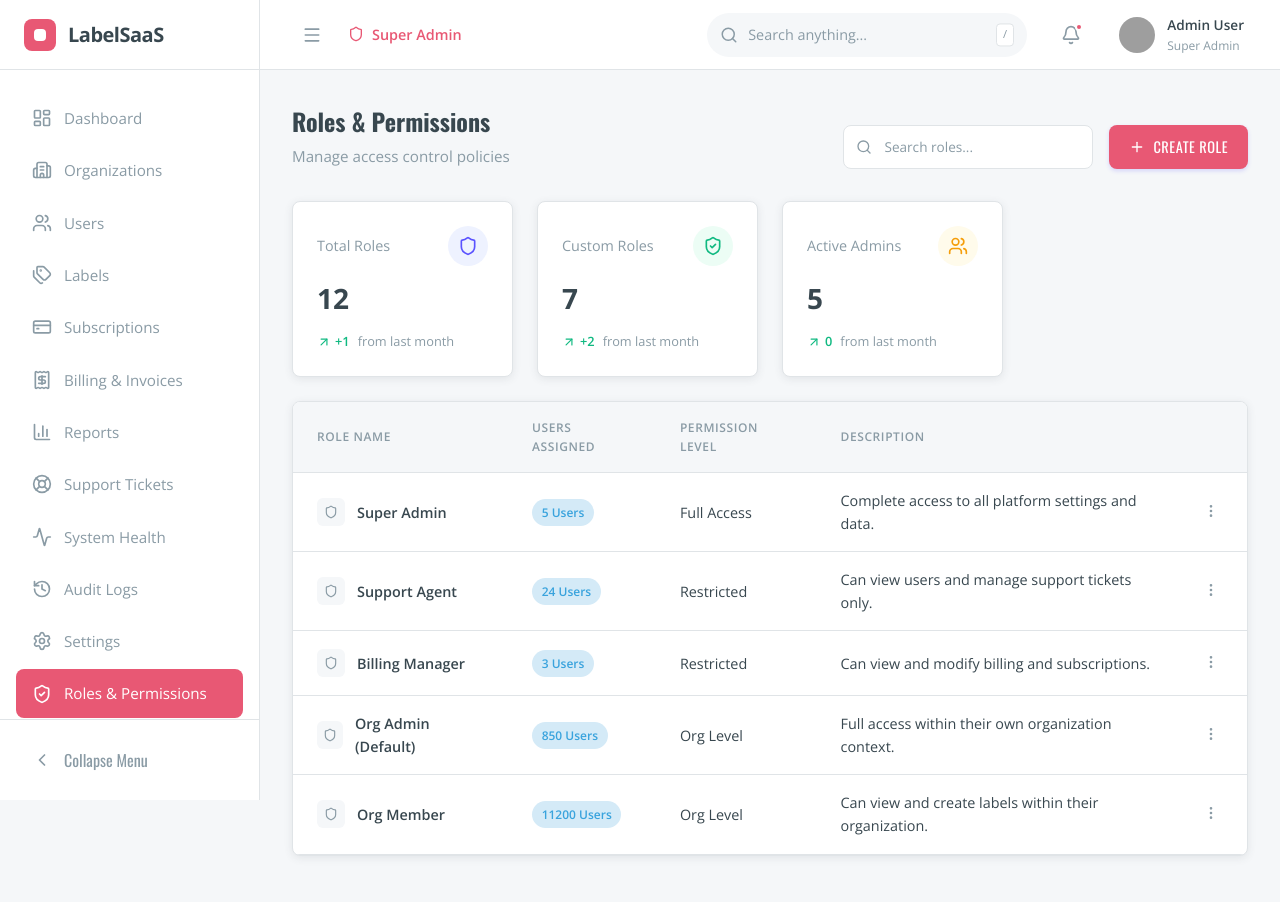
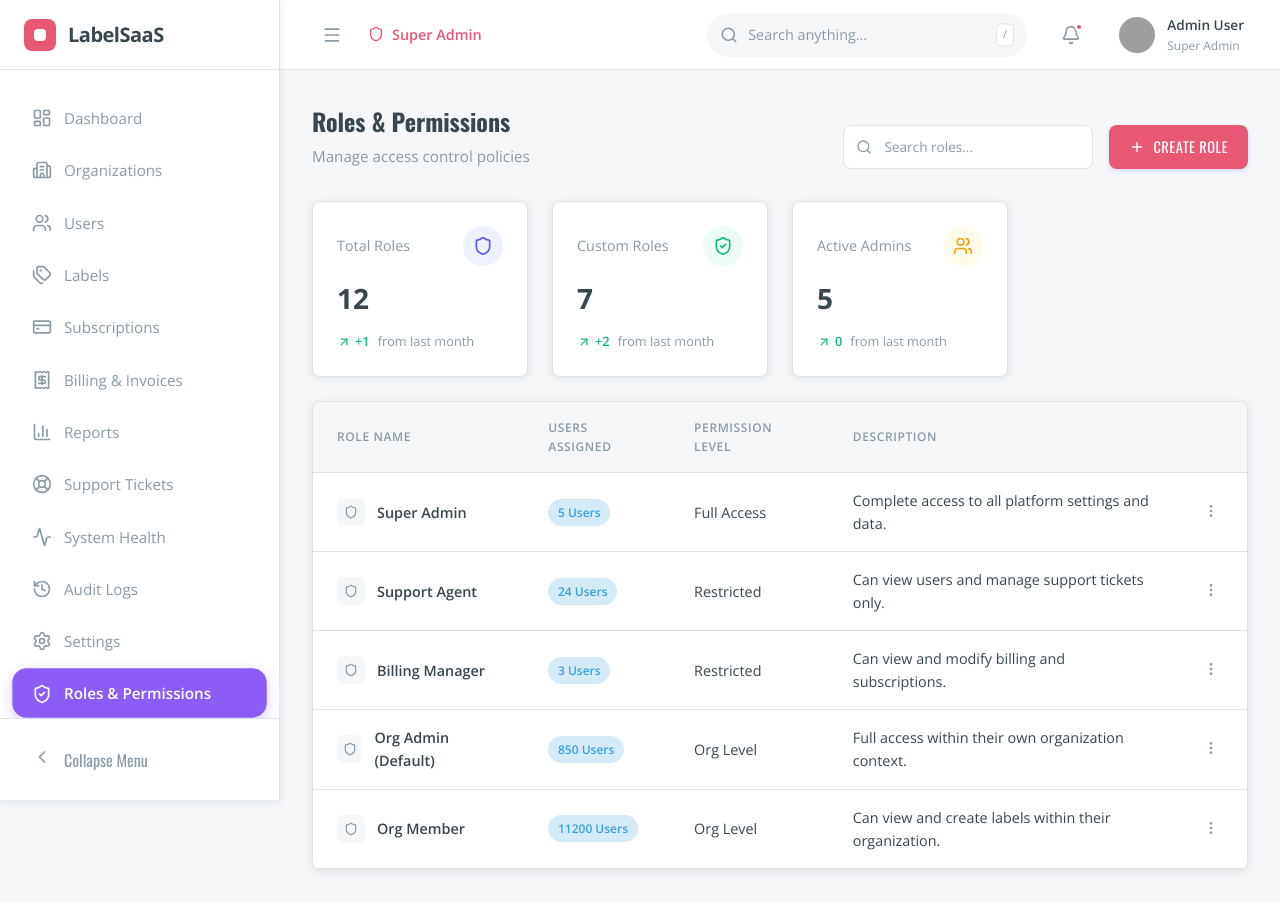
Before and after one commit to raihanabanu231-maker/printing-labeler-admin-dashboard, a React (Vite) app: page /roles in a window 1280 px wide. Built offline with nearby package versions, Linux system fonts and the light colour scheme; grey boxes are pictures that could not be loaded.

Commit message:
feat: implement framer-motion premium sidebar animations

```diff
--- a/package.json
+++ b/package.json
@@ -10,6 +10,7 @@
     "preview": "vite preview"
   },
   "dependencies": {
+    "framer-motion": "^12.40.0",
     "lucide-react": "^1.18.0",
     "react": "^19.2.6",
     "react-dom": "^19.2.6",
--- a/src/components/layout/Sidebar.css
+++ b/src/components/layout/Sidebar.css
@@ -1,19 +1,33 @@
 .sidebar {
-  width: var(--sidebar-width);
+  /* width is managed by framer-motion */
   height: 100vh;
   background-color: var(--surface);
   border-right: 1px solid var(--border-color);
   display: flex;
   flex-direction: column;
-  transition: width 0.3s ease;
   flex-shrink: 0;
   position: sticky;
   top: 0;
   z-index: 10;
+  overflow: hidden; /* Needed for glow sweep and clean collapsing */
+  box-shadow: var(--shadow-sm); /* Soft shadow requested */
 }
 
-.sidebar.collapsed {
-  width: 80px;
+/* Optional premium sweep glow effect container */
+.glow-sweep {
+  position: absolute;
+  top: 0;
+  left: 0;
+  width: 50%;
+  height: 100%;
+  background: linear-gradient(
+    90deg,
+    rgba(255, 255, 255, 0) 0%,
+    rgba(139, 92, 246, 0.08) 50%,
+    rgba(255, 255, 255, 0) 100%
+  );
+  pointer-events: none;
+  z-index: 20;
 }
 
 .sidebar-header {
@@ -22,11 +36,7 @@
   align-items: center;
   padding: 0 1.5rem;
   border-bottom: 1px solid var(--border-color);
-}
-
-.sidebar.collapsed .sidebar-header {
-  justify-content: center;
-  padding: 0;
+  white-space: nowrap;
 }
 
 .logo-container {
@@ -43,6 +53,7 @@
   display: flex;
   align-items: center;
   justify-content: center;
+  flex-shrink: 0;
 }
 
 .logo-dot {
@@ -62,6 +73,7 @@
 .sidebar-scroll {
   flex: 1;
   overflow-y: auto;
+  overflow-x: hidden;
   padding: 1.5rem 1rem;
 }
 
@@ -76,39 +88,92 @@
   align-items: center;
   gap: 0.75rem;
   padding: 0.75rem 1rem;
-  border-radius: var(--radius-md);
+  border-radius: 14px; /* Border radius: 14px */
   color: var(--text-muted);
   font-weight: 500;
   font-size: 0.95rem;
   position: relative;
+  text-decoration: none;
+  white-space: nowrap;
+  outline: none;
+  border: none;
+  background: transparent;
+  width: 100%;
+  text-align: left;
+  font-family: inherit;
+  transition: color 0.15s ease; /* Hover Effects Duration: 150ms */
+  z-index: 2;
 }
 
-.sidebar.collapsed .nav-item {
-  justify-content: center;
-  padding: 0.75rem;
+.nav-icon {
+  flex-shrink: 0;
+  transition: transform 0.15s ease; /* Icon moves right by 3px on hover */
+  position: relative;
+  z-index: 3;
+}
+
+.nav-text {
+  display: block;
+  position: relative;
+  z-index: 3;
 }
 
 .nav-item:hover {
-  background-color: var(--bg-color);
   color: var(--text-main);
 }
 
-.nav-item.active {
-  background-color: var(--primary);
-  color: white;
+.nav-item:hover .nav-icon {
+  transform: translateX(3px); /* Hover effect: Icon moves right */
 }
 
-.nav-item.active:hover {
-  background-color: var(--primary-hover);
+.nav-item-bg-hover {
+  position: absolute;
+  top: 0;
+  left: 0;
+  right: 0;
+  bottom: 0;
+  background-color: var(--bg-color);
+  border-radius: 14px;
+  z-index: 1;
+  opacity: 0;
+  transition: opacity 0.15s ease;
 }
 
-.sidebar.collapsed .nav-text {
+.nav-item:hover .nav-item-bg-hover {
+  opacity: 1; /* Hover effect: Background softly appears */
+}
+
+.nav-item.active {
+  color: white;
+  font-weight: 600;
+}
+
+/* Framer motion active indicator morphology */
+.nav-active-indicator {
+  position: absolute;
+  top: 0;
+  left: 0;
+  right: 0;
+  bottom: 0;
+  background-color: var(--primary-purple); /* Primary purple color */
+  border-radius: 14px; /* Border radius: 14px */
+  z-index: 1;
+  box-shadow: 0 4px 12px rgba(139, 92, 246, 0.3); /* Subtle premium glow */
+}
+
+/* Remove active hover BG */
+.nav-item.active .nav-item-bg-hover {
   display: none;
+}
+.nav-item.active:hover .nav-icon {
+  transform: none; /* No icon move on active */
 }
 
 .sidebar-footer {
   padding: 1rem;
   border-top: 1px solid var(--border-color);
+  white-space: nowrap;
+  overflow: hidden;
 }
 
 .collapse-btn {
@@ -119,12 +184,12 @@
   padding: 0.75rem 1rem;
   color: var(--text-muted);
   font-weight: 500;
-  border-radius: var(--radius-md);
+  border-radius: 14px;
+  transition: color 0.15s ease, background-color 0.15s ease;
 }
 
-.sidebar.collapsed .collapse-btn {
-  justify-content: center;
-  padding: 0.75rem;
+.collapse-btn-icon {
+  flex-shrink: 0;
 }
 
 .collapse-btn:hover {
--- a/src/components/layout/Sidebar.jsx
+++ b/src/components/layout/Sidebar.jsx
@@ -1,4 +1,6 @@
+import { useState } from 'react';
 import { Link, useLocation } from 'react-router-dom';
+import { motion, AnimatePresence } from 'framer-motion';
 import {
   LayoutDashboard,
   Building2,
@@ -34,14 +36,82 @@ const navItems = [
 export default function Sidebar({ isCollapsed, toggleCollapse }) {
   const location = useLocation();
 
+  // Animation Variants
+  const sidebarVariants = {
+    expanded: {
+      width: '280px',
+      transition: {
+        duration: 0.35,
+        ease: 'easeInOut',
+        when: 'beforeChildren', // Expand width first, then stagger labels
+        staggerChildren: 0.03
+      }
+    },
+    collapsed: {
+      width: '80px',
+      transition: {
+        duration: 0.35,
+        ease: 'easeInOut',
+        when: 'afterChildren', // Labels disappear first, then shrink
+        staggerChildren: 0.02,
+        staggerDirection: -1
+      }
+    }
+  };
+
+  const itemVariants = {
+    expanded: {
+      opacity: 1,
+      x: 0,
+      display: 'block',
+      transition: { duration: 0.2, ease: 'easeOut' }
+    },
+    collapsed: {
+      opacity: 0,
+      x: -10,
+      transition: { duration: 0.2, ease: 'easeIn' },
+      transitionEnd: { display: 'none' } // Hide completely after fading out
+    }
+  };
+
+  const glowVariants = {
+    expanded: {
+      x: ['-100%', '200%'],
+      opacity: [0, 1, 0],
+      transition: { duration: 0.4, ease: 'linear' }
+    },
+    collapsed: {
+      opacity: 0,
+      transition: { duration: 0 }
+    }
+  };
+
   return (
-    <aside className={`sidebar ${isCollapsed ? 'collapsed' : ''}`}>
+    <motion.aside
+      className="sidebar"
+      initial={false}
+      animate={isCollapsed ? "collapsed" : "expanded"}
+      variants={sidebarVariants}
+    >
+      {/* Subtle Premium Glow Sweep on Expand */}
+      {!isCollapsed && (
+        <motion.div
+          className="glow-sweep"
+          variants={glowVariants}
+        />
+      )}
+
       <div className="sidebar-header">
         <div className="logo-container">
           <div className="logo-icon">
             <span className="logo-dot"></span>
           </div>
-          {!isCollapsed && <span className="logo-text">LabelSaaS</span>}
+          <motion.span
+            className="logo-text"
+            variants={itemVariants}
+          >
+            LabelSaaS
+          </motion.span>
         </div>
       </div>
 
@@ -50,6 +120,7 @@ export default function Sidebar({ isCollapsed, toggleCollapse }) {
           {navItems.map((item) => {
             const Icon = item.icon;
             const isActive = location.pathname === item.path;
+
             return (
               <Link
                 key={item.name}
@@ -57,8 +128,28 @@ export default function Sidebar({ isCollapsed, toggleCollapse }) {
                 className={`nav-item ${isActive ? 'active' : ''}`}
                 title={isCollapsed ? item.name : undefined}
               >
+                {/* Active Indicator Background */}
+                {isActive && (
+                  <motion.div
+                    layoutId="activeTab"
+                    className="nav-active-indicator"
+                    initial={{ scale: 1 }}
+                    animate={{ scale: 1.03 }}
+                    transition={{ type: "spring", bounce: 0.2, duration: 0.2 }}
+                  />
+                )}
+
+                {/* Hover Background */}
+                {!isActive && <div className="nav-item-bg-hover" />}
+
                 <Icon size={20} className="nav-icon" />
-                {!isCollapsed && <span className="nav-text">{item.name}</span>}
+
+                <motion.span
+                  className="nav-text"
+                  variants={itemVariants}
+                >
+                  {item.name}
+                </motion.span>
               </Link>
             );
           })}
@@ -67,10 +158,12 @@ export default function Sidebar({ isCollapsed, toggleCollapse }) {
 
       <div className="sidebar-footer">
         <button className="collapse-btn" onClick={toggleCollapse}>
-          <ChevronLeft size={20} className={`collapse-icon ${isCollapsed ? 'rotated' : ''}`} />
-          {!isCollapsed && <span>Collapse Menu</span>}
+          <div className="collapse-btn-icon">
+            <ChevronLeft size={20} className={`collapse-icon ${isCollapsed ? 'rotated' : ''}`} />
+          </div>
+          <motion.span variants={itemVariants}>Collapse Menu</motion.span>
         </button>
       </div>
-    </aside>
+    </motion.aside>
   );
 }
--- a/src/index.css
+++ b/src/index.css
@@ -50,8 +50,13 @@
   --radius-md: 8px;
   --radius-lg: 8px; /* Brand says 8px border radius for cards */
   --radius-xl: 12px;
-  --sidebar-width: 260px;
+  /* Sidebar Variables */
+  --sidebar-width: 280px;
+  --sidebar-width-collapsed: 80px;
   --topbar-height: 70px;
+
+  /* Modern SaaS Accents */
+  --primary-purple: #8B5CF6;
 }
 
 * {
```
Also changed, not shown: 1 other file (tests, documents, lock files or other folders).
